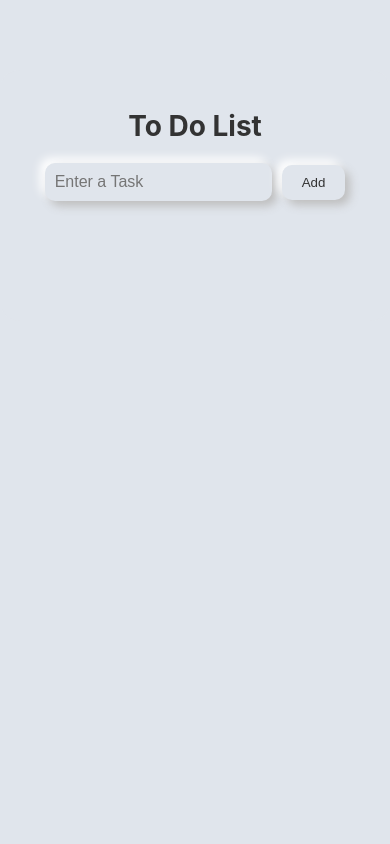
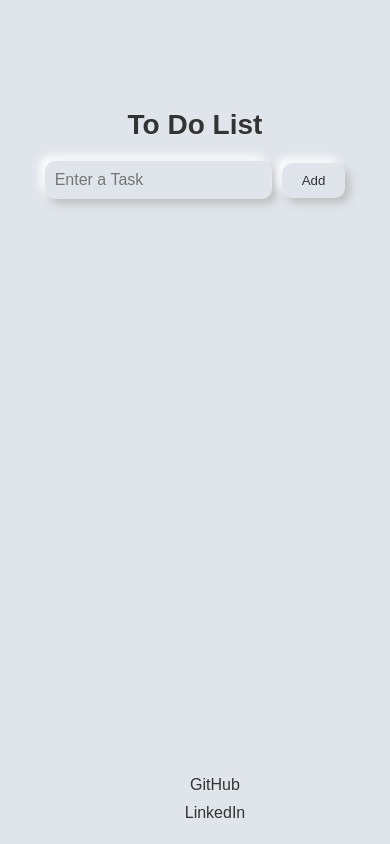
Before and after one commit to Foxshane997/Utility-WIP, a React (Create React App) app: page /todo in a window 390 px wide. Built offline with nearby package versions, Linux system fonts and the light colour scheme; the HTML template or start-up script is replaced by a standard one.

Commit message:
added Footer to app

```diff
--- a/src/App.js
+++ b/src/App.js
@@ -4,6 +4,7 @@ import { BrowserRouter as Router, Routes, Route } from 'react-router-dom';
 import NavBar from './components/NavBar';
 import Counter from './components/Counter';
 import ToDo from './components/ToDo';
+import Footer from './components/Footer';
 
 const App = () => {
     return (
@@ -14,6 +15,7 @@ const App = () => {
                 <Route path="/counter" element={<Counter />} />
                 <Route path="/todo" element={<ToDo />} />
             </Routes>
+            <Footer />
         </Router>
     );
 };
--- /dev/null
+++ b/src/assets/styles/Footer.css
@@ -0,0 +1,68 @@
+body {
+    font-family: Arial, sans-serif;
+    margin: 0;
+    padding: 0;
+    display: flex;
+    flex-direction: column;
+    min-height: 100vh;
+    background: #e0e5ec;
+    font-size: 16px;
+  }
+
+  footer {
+    display: flex;
+    justify-content: center;
+    align-items: center;
+    margin: 20px;
+    padding: 1em;
+    width: 100%;
+    height: 50px;
+    box-sizing: border-box;
+    background: #e0e5ec;
+    bottom: 0;
+    z-index: 10;
+  }
+
+  footer a {
+    margin: 0 10px;
+    color: #333;
+    text-decoration: none;
+    font-weight: 500;
+    font-size: larger;
+  }
+
+  footer a:hover {
+    color: lightcoral;
+  border-bottom: 2px solid lightskyblue;
+    font-size: 1.2rem;
+  }
+
+  h1, h2, h3, h4, h5, h6 {
+    font-size: 1.5rem;
+  }
+
+  p, span, div {
+    font-size: 1rem;
+  }
+
+  @media (max-width: 768px) {
+    nav ul {
+      flex-direction: column;
+      align-items: stretch;
+    }
+
+    nav ul li a {
+      padding: 10px;
+      font-size: 1rem;
+    }
+
+    footer {
+      flex-direction: column;
+      align-items: center;
+    }
+
+    footer a {
+      margin: 5px 0;
+      font-size: 1rem;
+    }
+  }
--- /dev/null
+++ b/src/components/Footer.js
@@ -0,0 +1,18 @@
+import React from "react";
+import '../assets/styles/Footer.css'
+
+function Footer() {
+  return (
+    <footer>
+      <a href="https://github.com/Foxshane997" target="blank">
+        GitHub
+      </a>
+      <span></span>
+      <a href="https://www.linkedin.com/in/shane-fox-19ba382a9/" target="blank">
+        LinkedIn
+      </a>
+    </footer>
+  );
+}
+
+export default Footer;
```
